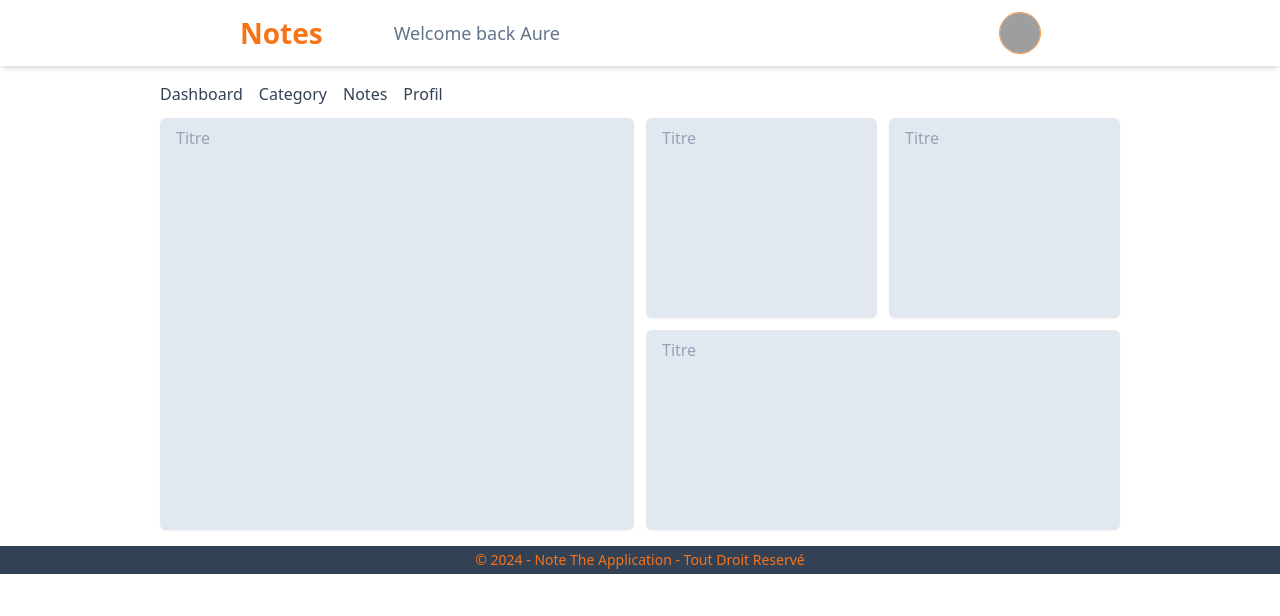
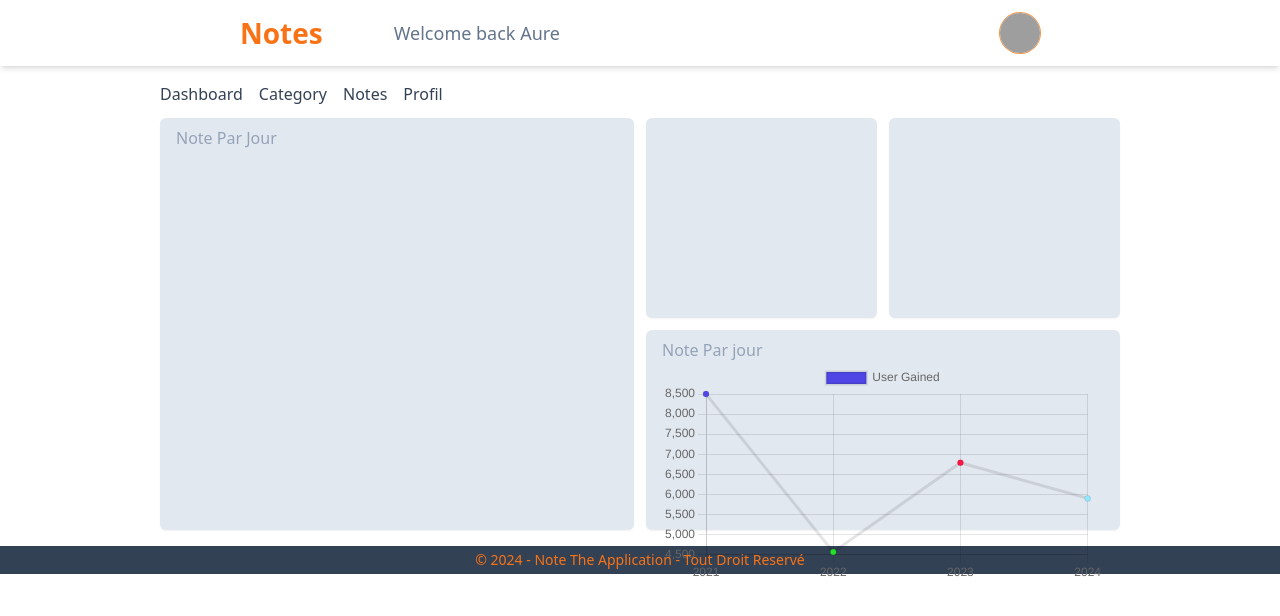
Before and after one commit to AureDulvresse/Notes-The-Application, a React (Vite) app in the folder frontend/: page / in a window 1280 px wide. Shown: the top 616 px of the page. Built offline with nearby package versions, Linux system fonts and the light colour scheme; grey boxes are pictures that could not be loaded.

Commit message:
Dashboard begin

```diff
--- a/frontend/src/components/dashboard/Dashboard.jsx
+++ b/frontend/src/components/dashboard/Dashboard.jsx
@@ -1,20 +1,67 @@
+import { useState } from "react";
 import StatBox from "./StatBox";
-import {Line} from "react-chartjs-2"
+import { Line } from "react-chartjs-2";
+import { Chart as ChartJS } from "chart.js/auto";
+import LineChart from "./LineChart";
 
 const Dashboard = () => {
+  const data = [
+    {
+      id: 1,
+      gain: 8498,
+      lose: 4567,
+      year: 2021,
+    },
+    {
+      id: 2,
+      gain: 4567,
+      lose: 1233,
+      year: 2022,
+    },
+    {
+      id: 3,
+      gain: 6789,
+      lose: 367,
+      year: 2023,
+    },
+    {
+      id: 4,
+      gain: 5899,
+      lose: 5948,
+      year: 2024,
+    },
+  ];
+
+  const [userData, setUserData] = useState({
+    labels: data.map((data) => data.year),
+    datasets: [
+      {
+        label: "User Gained",
+        data: data.map((data) => data.gain),
+        backgroundColor: [
+          "rgb(79,70, 229)",
+          "rgb(34, 224, 38)",
+          "rgb(288, 20, 69)",
+          "rgb(147, 230, 280)",
+        ],
+      },
+    ],
+  });
+
   return (
     <>
       <div className="flex flex-col md:grid md:grid-cols-2 gap-3">
         <div className="shadow-sm px-4 flex-wrap py-2 bg-slate-200 dark:bg-slate-500 rounded-md h-[200px] md:h-full">
-          <h4 className="text-slate-400 dark:text-slate-700">Titre</h4>
-
+          <h4 className="text-slate-400 dark:text-slate-700">Note Par Jour</h4>
         </div>
         <div className="flex flex-col md:grid md:grid-cols-1 gap-3">
           <div className="flex flex-col md:grid md:grid-cols-2 gap-3">
             <StatBox />
             <StatBox />
           </div>
-          <StatBox />
+          <StatBox title={"Note Par jour"}>
+            <LineChart data={userData} />
+          </StatBox>
         </div>
       </div>
     </>
--- /dev/null
+++ b/frontend/src/components/dashboard/LineChart.jsx
@@ -0,0 +1,12 @@
+import { Line } from "react-chartjs-2";
+import { Chart as ChartJS } from "chart.js/auto";
+
+const LineChart = ({ data }) => {
+  return (
+    <div className="w-full">
+      <Line data={data} />
+    </div>
+  );
+};
+
+export default LineChart;
--- a/frontend/src/components/dashboard/StatBox.jsx
+++ b/frontend/src/components/dashboard/StatBox.jsx
@@ -1,7 +1,8 @@
-const StatBox = () => {
+const StatBox = ({ title, children }) => {
   return (
     <div className="shadow-sm px-4 flex-wrap py-2 bg-slate-200 dark:bg-slate-500 rounded-md h-[200px]">
-      <h4 className="text-slate-400 dark:text-slate-700">Titre</h4>
+      <h4 className="text-slate-400 dark:text-slate-700">{title}</h4>
+      {children}
     </div>
   );
 };
```
Also changed, not shown: 1 other file (tests, documents, lock files or other folders).
